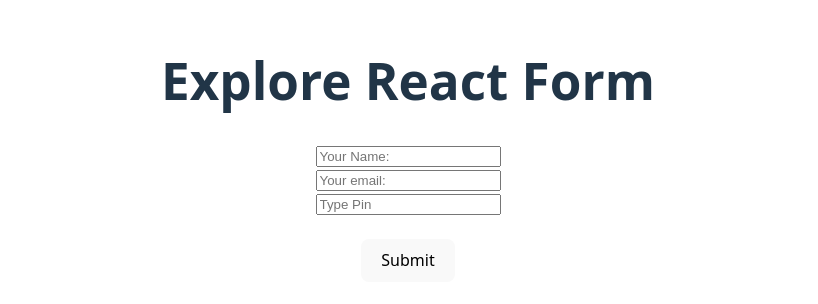
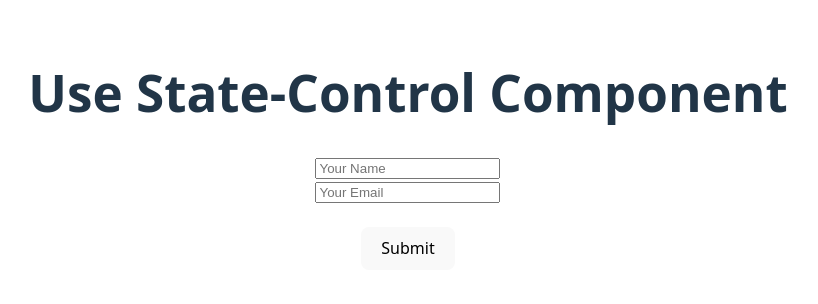
Before and after one commit to asik247/simple-react-form, a React (Vite) app: page / in a window 1280 px wide. Shown: the part 250-554 px from the top of the page, without its empty margins (232-1050 px from the left). Built offline with nearby package versions, Linux system fonts and the light colour scheme.

Commit message:
control component/useSate

```diff
--- /dev/null
+++ b/src/Components/ControlComponent/ControlComponent.jsx
@@ -0,0 +1,46 @@
+import React, { useState } from 'react';
+
+const ControlComponent = () => {
+
+    const [name, setName] = useState("");
+    const [email, setEmail] = useState("");
+
+    const handle = (e) => {
+        e.preventDefault();
+        console.log(name, email);
+    }
+
+    return (
+        <div>
+            <h1>Use State-Control Component</h1>
+
+            <form onSubmit={handle}>
+
+                <input
+                    type="text"
+                    value={name}
+                    onChange={(e) => setName(e.target.value)}
+                    name="name"
+                    placeholder='Your Name'
+                />
+
+                <br />
+
+                <input
+                    type="email"
+                    value={email}
+                    onChange={(e) => setEmail(e.target.value)}
+                    name="email"
+                    placeholder='Your Email'
+                />
+
+                <br /><br />
+
+                <button type='submit'>Submit</button>
+
+            </form>
+        </div>
+    );
+};
+
+export default ControlComponent;
--- a/src/main.jsx
+++ b/src/main.jsx
@@ -3,9 +3,11 @@ import { createRoot } from 'react-dom/client'
 import './index.css'
 import App from './App.jsx'
 import SimpleForm from './Components/SimpleForm/SimpleForm.jsx'
+import ControlComponent from './Components/ControlComponent/ControlComponent.jsx'
 
 createRoot(document.getElementById('root')).render(
   <StrictMode>
-  <SimpleForm></SimpleForm>
+  {/* <SimpleForm></SimpleForm> */}
+  <ControlComponent></ControlComponent>
   </StrictMode>,
 )
```
